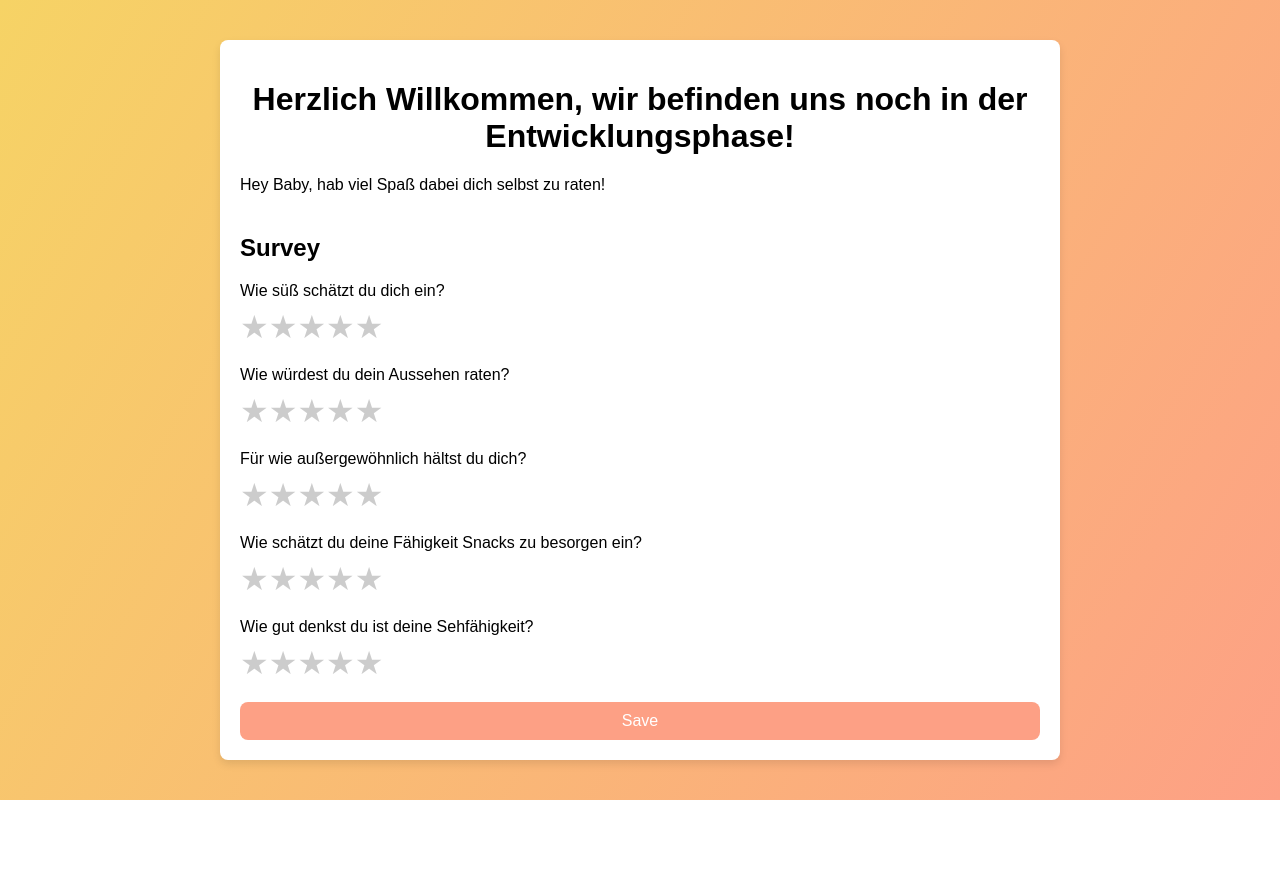
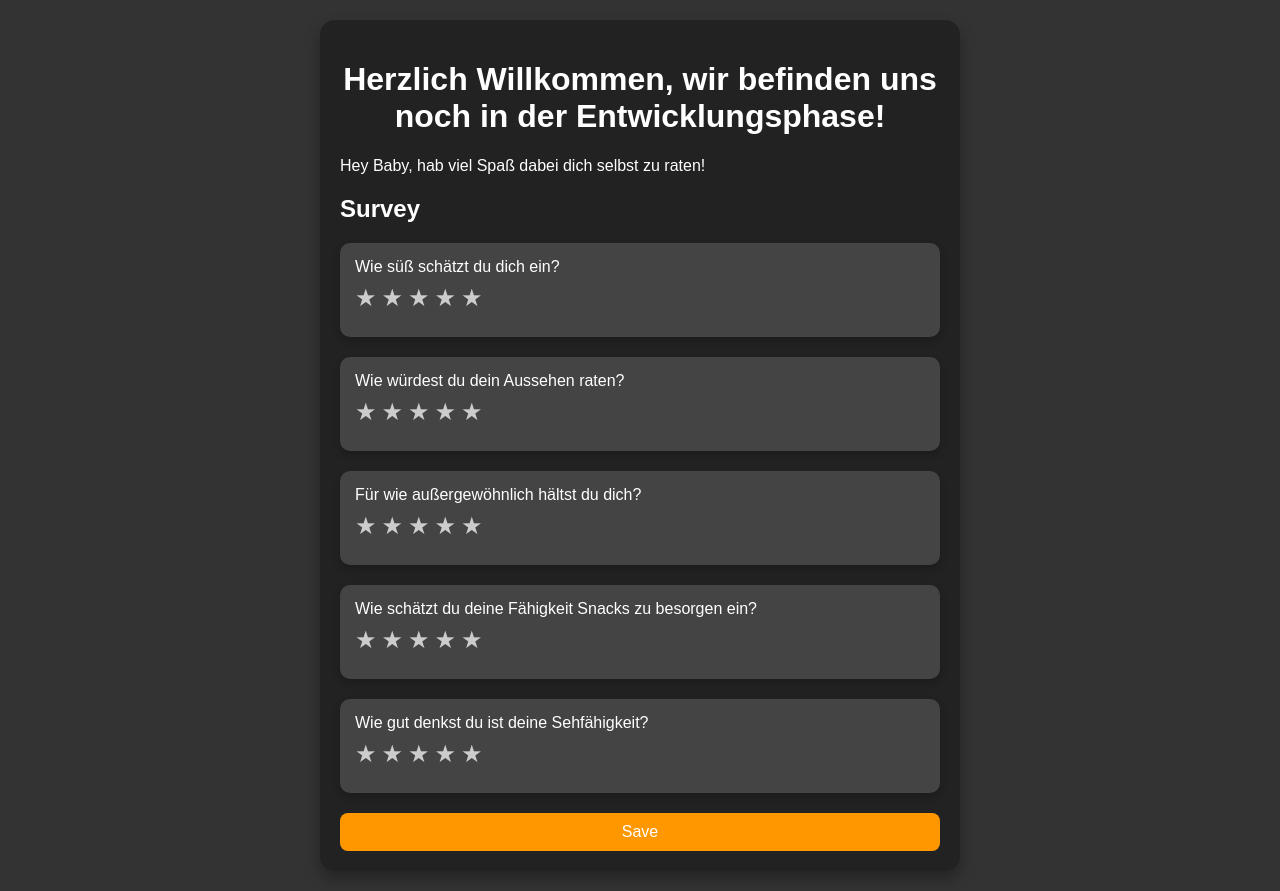
Before and after one commit to Dame2R/roj_ranker, a plain HTML site: page index.html in a window 1280 px wide. Before the commit the page ends 800 px from the top, so only its background shows below. Drawn offline with Linux system fonts and the light colour scheme.

Commit message:
Designing

```diff
--- a/style.css
+++ b/style.css
@@ -1,5 +1,5 @@
 body {
-    font-family: Arial, sans-serif;
+    font-family: 'Arial', sans-serif;
     margin: 0;
     padding: 0;
     display: flex;
@@ -7,17 +7,18 @@ body {
     align-items: center;
     justify-content: center;
     min-height: 100vh;
-    background: linear-gradient(120deg, #f6d365 0%, #fda085 100%);
+    background: #333; /* Dunkler Hintergrund */
+    color: #fff; /* Helle Schrift */
 }
 
 .container {
-    width: 80%;
-    max-width: 800px;
-    margin: 20px auto;
-    background: #fff;
+    width: 90%;
+    max-width: 600px;
+    margin: 20px;
     padding: 20px;
-    border-radius: 8px;
-    box-shadow: 0 4px 8px rgba(0,0,0,0.1);
+    background: #222; /* Sehr dunkler Hintergrund für den Container */
+    border-radius: 15px; /* Abgerundete Ecken */
+    box-shadow: 0 8px 16px rgba(0,0,0,0.3); /* Schatten für Tiefe */
 }
 
 header {
@@ -26,11 +27,15 @@ header {
 }
 
 section.survey {
-    margin-top: 40px;
+    margin-top: 20px;
 }
 
 .question {
+    background: #444; /* Dunkler Hintergrund für jede Frage */
+    padding: 15px;
     margin-bottom: 20px;
+    border-radius: 10px; /* Abgerundete Ecken für die Frage-Container */
+    box-shadow: 0 4px 8px rgba(0,0,0,0.2); /* Schatten für die Fragen */
 }
 
 label {
@@ -44,23 +49,20 @@ label {
 }
 
 .star {
-    font-size: 2em;
-    color: #ccc;
-    cursor: pointer;
-    transition: color 0.2s;
+    font-size: 24px; /* Größere Sterne */
+    color: #ccc; /* Standardfarbe für Sterne */
+    margin-right: 5px; /* Abstand zwischen den Sternen */
 }
 
-.star.highlighted,
-.star.selected,
-.star:hover {
-    color: #fda085; /* Anpassung, damit die Farbe gleich bleibt */
+.star:hover,
+.star.selected {
+    color: #ff9800; /* Farbänderung beim Überfahren mit der Maus */
 }
-
 
 .feedback {
     display: block;
-    margin-top: 8px;
-    color: red;
+    margin-top: 10px;
+    color: #f44336; /* Lebendige Feedback-Farbe */
     font-weight: bold;
 }
 
@@ -68,14 +70,15 @@ button {
     display: block;
     width: 100%;
     padding: 10px;
+    margin-top: 10px;
     border: none;
-    background: #fda085;
+    background: #ff9800; /* Lebendige Button-Farbe */
     color: white;
     font-size: 16px;
-    border-radius: 8px;
+    border-radius: 8px; /* Abgerundete Ecken für Button */
     cursor: pointer;
 }
 
 button:hover {
-    background: #f6d365;
+    background: #e68900; /* Dunklere Farbe beim Überfahren des Buttons */
 }
```
